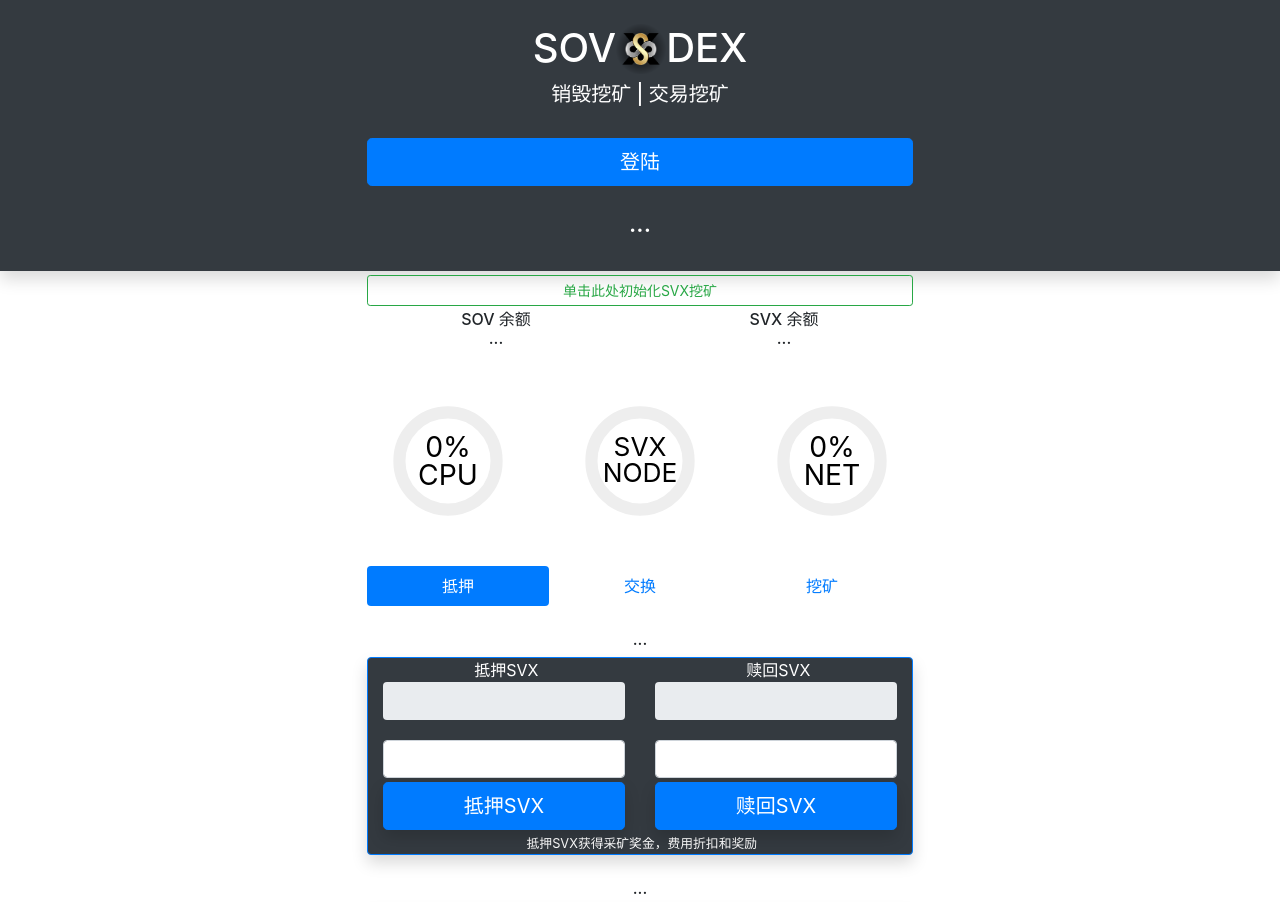
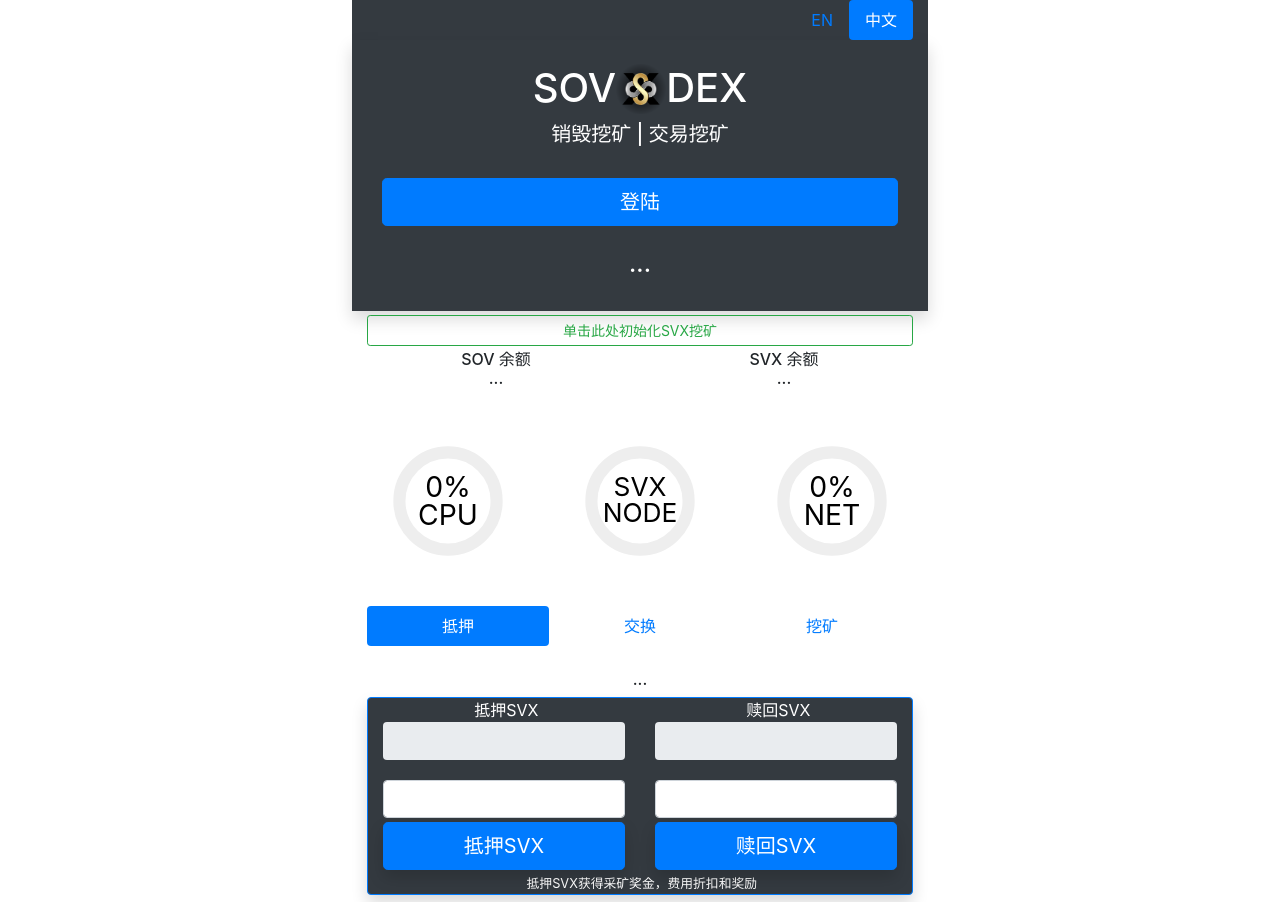
Before and after one commit to SOVEOS/SOVDEX-CN, a plain HTML site: page index.html in a window 1280 px wide. Shown: the top 902 px of the page. Drawn offline with nearby package versions, Linux system fonts and the light colour scheme; a script that the page names is missing.

Commit message:
Update index.html

```diff
--- a/index.html
+++ b/index.html
@@ -25,7 +25,17 @@
 
 <body>
     <!--contains the "header" with SOVDEX | BURN-MINER | TRADE-MINER, login button, and account name display on login-->
-    <div class="container-fluid bg-dark shadow">
+
+    <div class="container bg-dark text-light" style="max-width: 576px">
+    <nav>
+            <div class="nav nav-pills justify-content-end" id="nav-tab" role="tablist">
+                <a class="nav-item nav-link" href="https://soveos.github.io/SOVDEX/">EN </a>
+                <a class="nav-item nav-link active" href="https://soveos.github.io/SOVDEX-CN/">中文</a>
+            </div>
+        </nav>
+    </div>
+
+    <div class="container-fluid bg-dark shadow" style="max-width: 576px">
         <br>
         <h1 class="row d-flex justify-content-center text-white">SOV<img src="image\SVXLOGOtransparentII.png" style="width: 50px; height: 50px;">DEX</h1>
 
```
